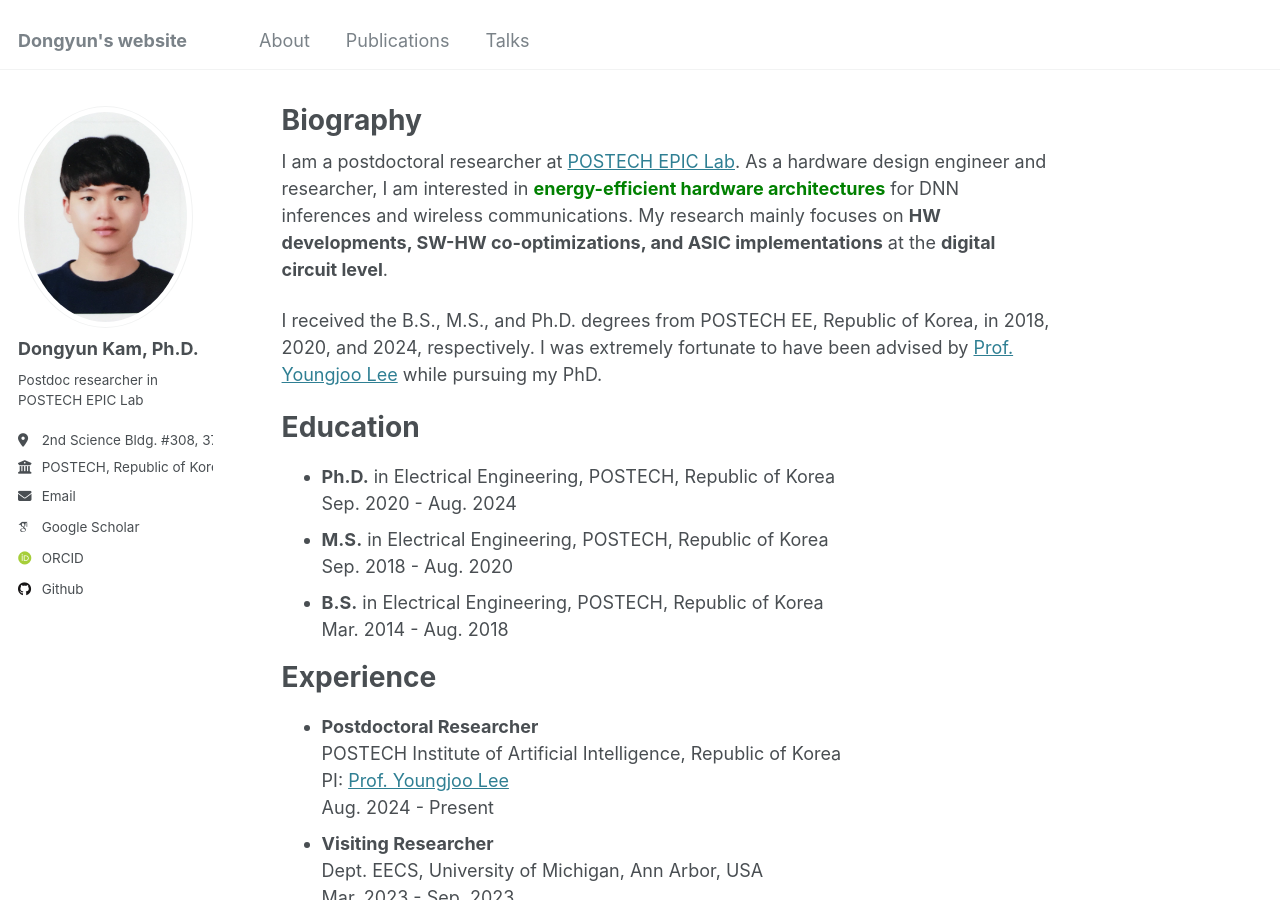
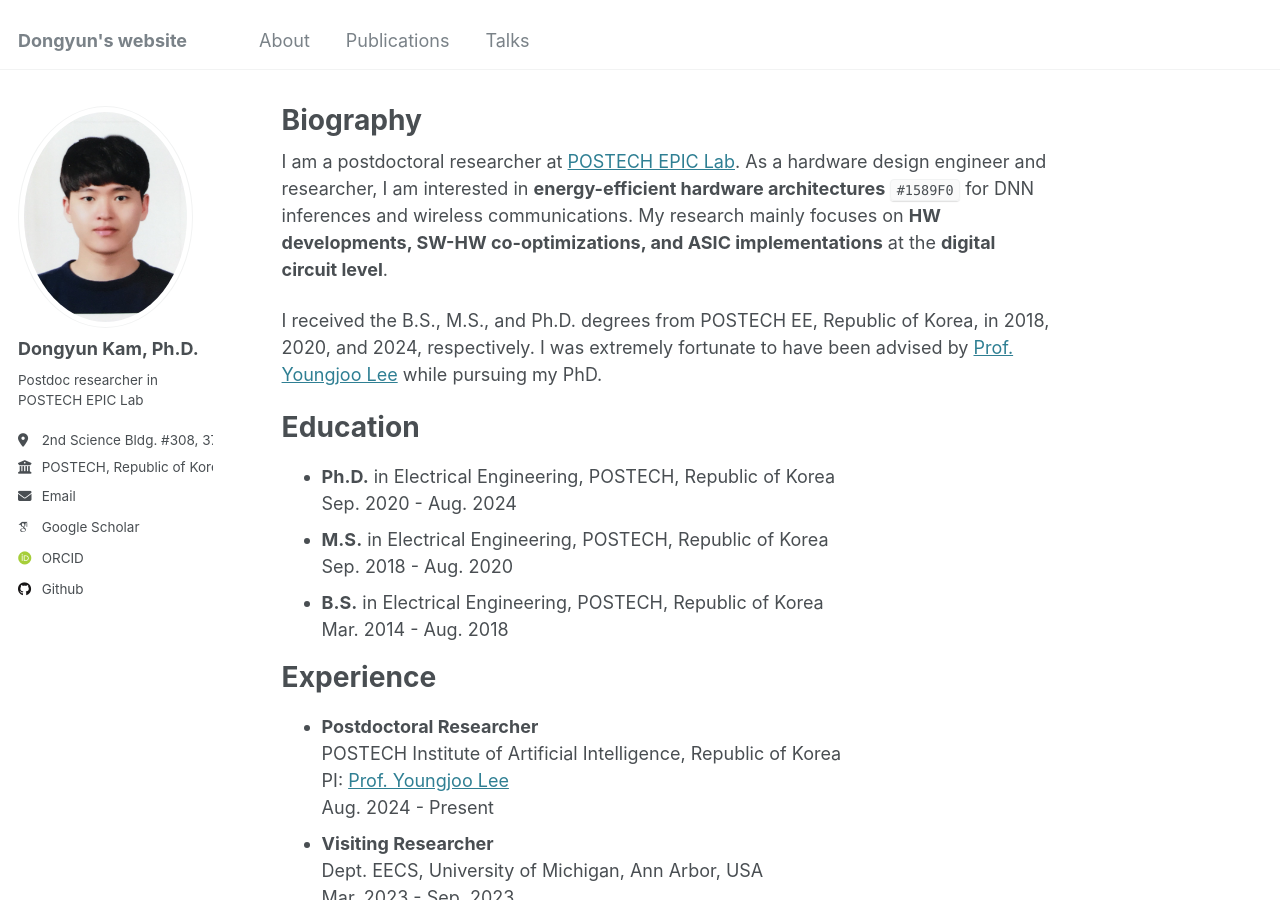
Before and after one commit to Dongyunkam/dongyunkam.github.io, a Jekyll site: the page built from _pages/about.md, in a window 1280 px wide and 900 px high. Built offline with Jekyll 4.4.1, drawn with Linux system fonts in a browser that asks for light colours; some web fonts are replaced.

Commit message:
Update about.md

```diff
--- a/_pages/about.md
+++ b/_pages/about.md
@@ -8,7 +8,7 @@
 ---
 
 I am a postdoctoral researcher at [POSTECH EPIC Lab](https://sites.google.com/view/epiclab/home).
-As a hardware design engineer and researcher, I am interested in <span style="color: green"> **energy-efficient hardware architectures** </span> for DNN inferences and wireless communications.
+As a hardware design engineer and researcher, I am interested in **energy-efficient hardware architectures** `#1589F0` for DNN inferences and wireless communications.
 My research mainly focuses on **HW developments, SW-HW co-optimizations, and ASIC implementations** at the **digital circuit level**.
 
 I received the B.S., M.S., and Ph.D. degrees from POSTECH EE, Republic of Korea, in 2018, 2020, and 2024, respectively.
```
